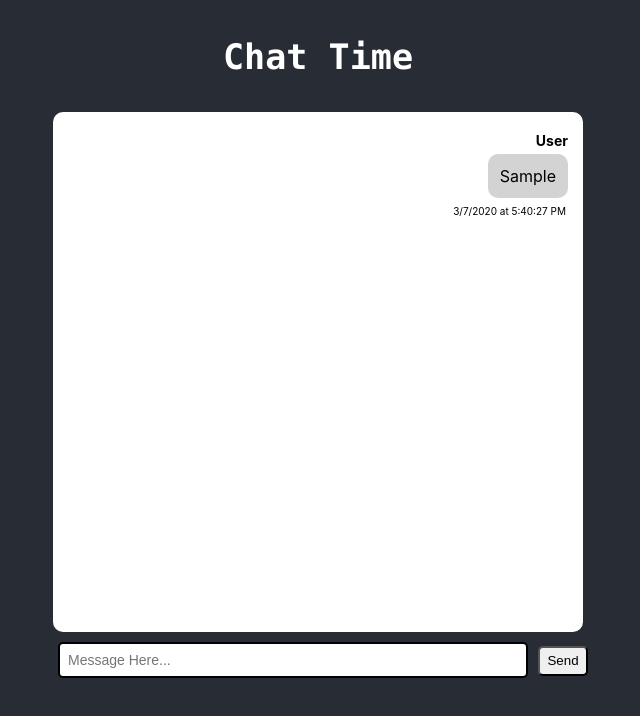
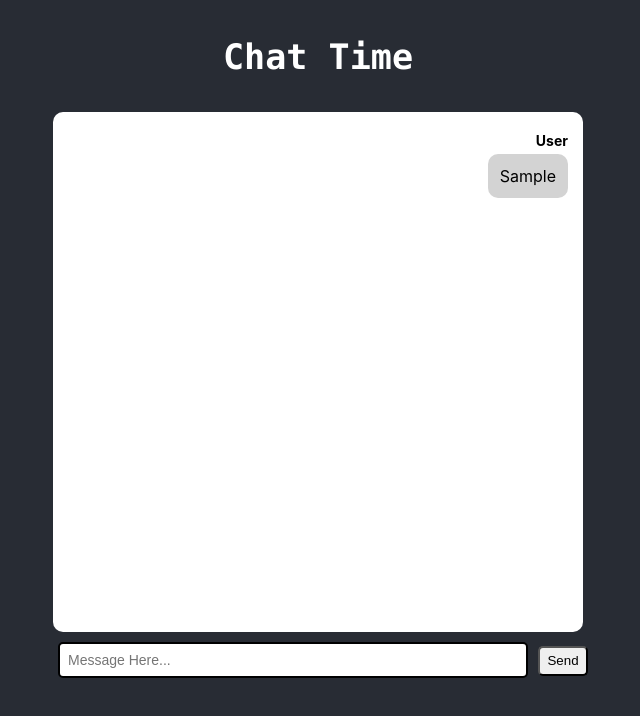
Before and after one commit to winnllam/chatbotbox, a React (Create React App) app: page / in a window 1280 px wide. Both pictures are taken after typing "Sample" into the empty fields and a click on the button "Send". Shown: the top 716 px of the page, without its empty margins (322-962 px from the left). Built offline with nearby package versions, Linux system fonts and the light colour scheme; no server answers.

Commit message:
Clicking on message shows date

```diff
--- a/src/components/ChatMessage/ChatMessage.module.css
+++ b/src/components/ChatMessage/ChatMessage.module.css
@@ -14,6 +14,7 @@ h5 {
   display: block;
 }
 .timestamp {
+  display: block;
   font-size: 10px;
 }
 .left {
@@ -26,3 +27,7 @@ h5 {
   float: right;
   clear: right;
 }
+
+.hideDate {
+  display: none;
+}
--- a/src/components/ChatMessage/ChatMessage.tsx
+++ b/src/components/ChatMessage/ChatMessage.tsx
@@ -1,4 +1,4 @@
-import React, { memo } from "react";
+import React, { memo, useCallback, useState } from "react";
 import styles from "./ChatMessage.module.css";
 import { botName } from "../../common/constants";
 
@@ -9,17 +9,22 @@ interface MessageProps {
 }
 
 const ChatMessage = memo<MessageProps>(({ name, time, children }) => {
+  const [hidden, setHidden] = useState<String>(styles.hideDate);
   const style = name === botName ? styles.left : styles.right;
   const messageDateTime =
     time.toLocaleDateString() + " at " + time.toLocaleTimeString();
 
+  const showTime = useCallback(async () => {
+    setHidden(styles.timestamp);
+  }, []);
+
   return (
-    <div>
+    <div onClick={showTime}>
       <h5 className={style}>{name}</h5>
       <div className={`${styles.msg} ${style}`}>
         <p className={style}>{children}</p>
       </div>
-      <p className={`${styles.timestamp} ${style}`}>{messageDateTime}</p>
+      <p className={`${style} ${hidden}`}>{messageDateTime}</p>
     </div>
   );
 });
```
